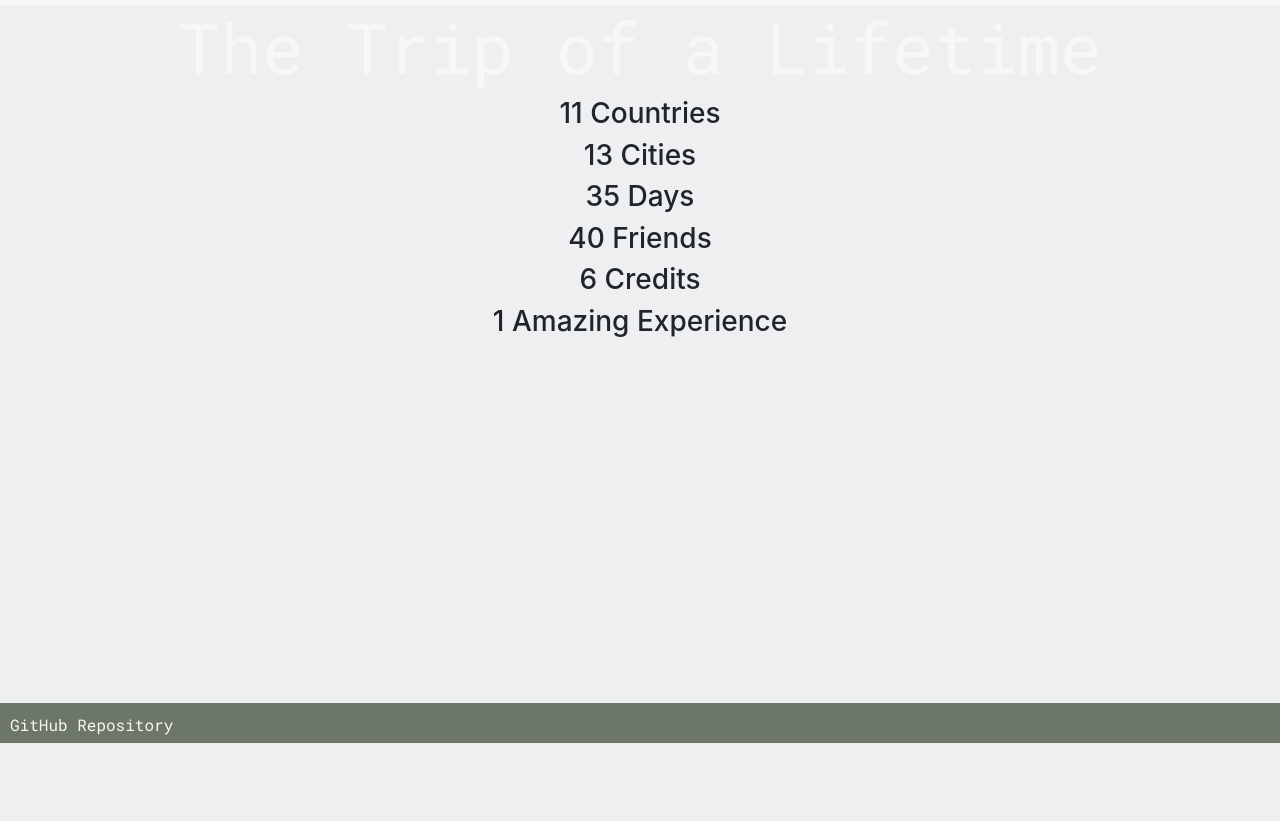
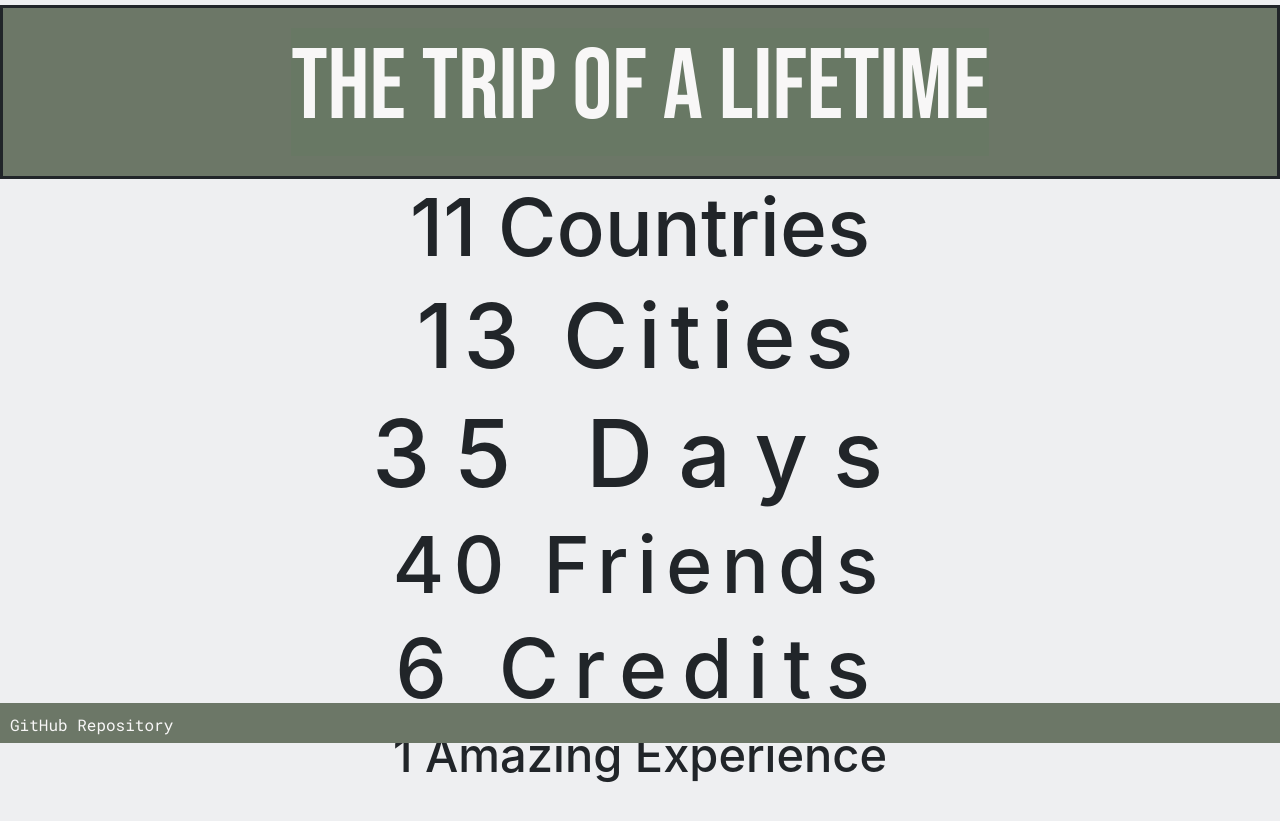
Before and after one commit to Rileyrawson/global-marketing, a plain HTML site: page about/index.html in a window 1280 px wide. Shown: the part 57-878 px from the top of the page. Before the commit the page ends 800 px from the top, so only its background shows below. Drawn offline with nearby package versions, Linux system fonts and the light colour scheme; files that its build step writes are made by us from their sources.

Commit message:
home and about

```diff
--- a/about/index.html
+++ b/about/index.html
@@ -5,12 +5,13 @@
   <link rel="stylesheet" href="https://stackpath.bootstrapcdn.com/bootstrap/4.1.3/css/bootstrap.min.css" integrity="sha384-MCw98/SFnGE8fJT3GXwEOngsV7Zt27NXFoaoApmYm81iuXoPkFOJwJ8ERdknLPMO" crossorigin="anonymous">
   <meta name="viewport" content="width=device-width, initial-scale=1">
   <link href="https://fonts.googleapis.com/css?family=Dosis|Rajdhani|Roboto+Mono&display=swap" rel="stylesheet">
+  <link href="https://fonts.googleapis.com/css?family=Bebas+Neue&display=swap" rel="stylesheet">
   <link rel="stylesheet" href="/about/styles.css"/>
 </head>
 
 <body>
 
-<nav class="navbar navbar-expand-lg navbar-light static-top" style="background-color: #F8F7F7; text-align:center !important">
+<nav class="navbar navbar-expand-lg navbar-light static-top" style="background-color: #EEEFF1; text-align:center !important">
   <center>
     <button class="navbar-toggler" type="button" data-toggle="collapse" data-target="#navbarResponsive" aria-controls="navbarResponsive" aria-expanded="false" aria-label="Toggle navigation">
        <span class="navbar-toggler-icon"></span>
@@ -49,28 +50,31 @@
    <center/>
 </nav>
 
+<div class="header">
+   <div class="box-1">
+     <h1>The Trip of a Lifetime</h1>
+   </div>
+ </div>
+
 <div class:"container-1">
 <center>
-<div class="Title">
-  <h1>The Trip of a Lifetime</h1>
-</div>
 <div class="line1">
-  <h3>11 Countries</h3>
+  <h3 style="font-size:80px; letter-spacing: 0px;">11 Countries</h3>
 </div>
 <div class="line2">
-  <h3>13 Cities</h3>
+  <h3 style="font-size:89px; letter-spacing: 10px">13 Cities</h3>
 </div>
 <div class="line3">
-  <h3>35 Days</h3>
+  <h3 style="font-size:93px; letter-spacing: 25px">35 Days</h3>
 </div>
 <div class="line4">
-  <h3>40 Friends</h3>
+  <h3 style="font-size:79px;letter-spacing: 9px">40 Friends</h3>
 </div>
 <div class="line5">
-  <h3>6 Credits</h3>
+  <h3 style="font-size:82px;letter-spacing: 15px">6 Credits</h3>
 </div>
 <div class="line6">
-  <h3>1 Amazing Experience</h3>
+  <h3 style="font-size:47px;letter-spacing: 0px">1 Amazing Experience</h3>
 </div>
 </center>
 </div>
--- a/styles.css
+++ b/styles.css
@@ -93,9 +93,9 @@ body {
 
 /* text */
 h1 {
-  font-family: 'Roboto Mono', monospace;
+  font-family: 'Bebas Neue', cursive;
   font-weight: 500;
-  font-size: 70px;
+  font-size: 100px;
   color: #F8F7F7;
 }
 
```
Also changed, not shown: index.html (+1 -0 lines).
